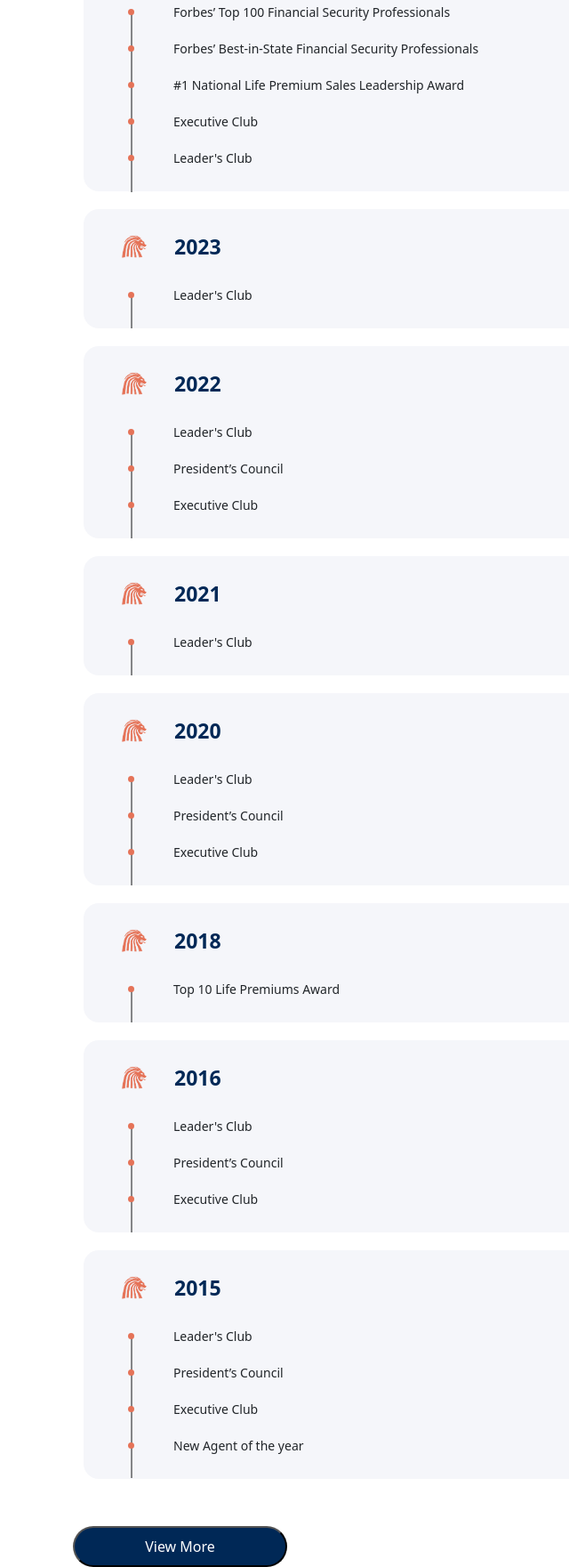
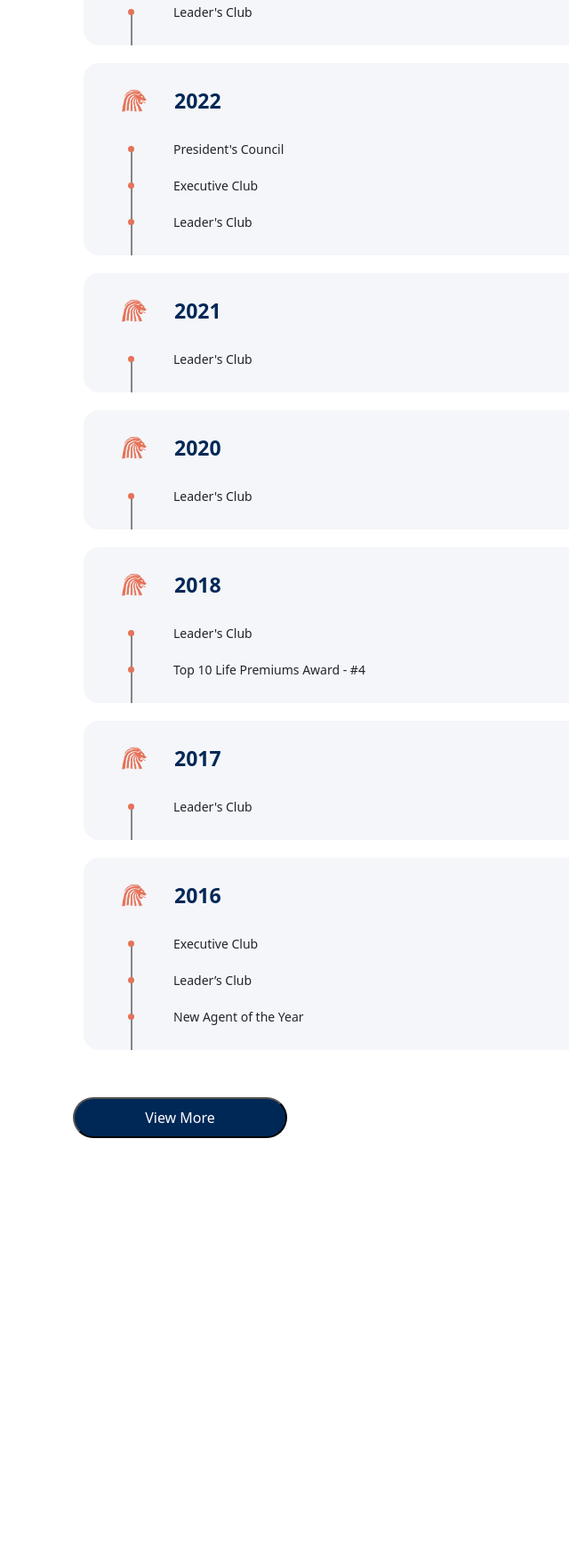
Before and after one commit to tovitovi/ARI-Timeline-Git, a website: page Eliz_torr.html in a window 1280 px wide. Shown: the part 227-1988 px from the top of the page at 89% size, without its empty margins (0-640 px from the left). After the commit the page ends 1506 px from the top, so only its background shows below. Drawn offline with nearby package versions, Linux system fonts and the light colour scheme.

Commit message:
Elizabeth Torres file done

```diff
--- a/Eliz_torr.html
+++ b/Eliz_torr.html
@@ -130,10 +130,10 @@
                     <li class="nav-item pill_one">
                         Eric Bouskila
                     </li>
-                    <li class="nav-item pill_two active">
+                    <li class="nav-item pill_two">
                         Marlene Windmiller
                     </li>
-                    <li class="nav-item pill_three">
+                    <li class="nav-item pill_three active">
                         Elizabeth Torres
                     </li>
                     <li class="nav-item pill_four">
@@ -163,29 +163,13 @@
                         <img src="ARILOGO.png" alt="Image Description" style="height: 40px; width: 44px;">
                     </div>
                     <div class="timeline-year" style="font-weight: 700;">
-                        2024
+                        2023
                     </div>
                 </div>
                 <div class=" container" id="content-timeline">
                     <!-- Need the line to fit the length of the content timeline. For some reason when I try to fix the height it completely dissapears-->
-                    <div class="line"></div>
-                    <div class="timeline-first-container xyz">
-                        <div class="circle"></div>
-                        <span class="timeline-text">Forbes’ Top 100 Financial Security Professionals</span>
-                    </div>
-                    <div class="timeline-second-container xyz">
-                        <div class="circle"></div>
-                        <span class="timeline-text">Forbes’ Best-in-State Financial Security Professionals</span>
-                    </div>
-                    <div class="timeline-third-container xyz">
-                        <div class="circle"></div>
-                        <span class="timeline-text">#1 National Life Premium Sales Leadership Award</span>
-                    </div>
-                    <div class="timeline-fourth-container xyz">
-                        <div class="circle"></div>
-                        <span class="timeline-text">Executive Club</span>
-                    </div>
-                    <div class="timeline-fifth-container xyz" style="margin-bottom: 0;">
+                    <div class="line" style="height: 38px;"></div>
+                    <div class="timeline-first-container xyz" style="margin-bottom: 0px;">
                         <div class="circle"></div>
                         <span class="timeline-text">Leader's Club</span>
                     </div>
@@ -198,12 +182,20 @@
                         <img src="ARILOGO.png" alt="Image Description" style="height: 40px; width: 44px;">
                     </div>
                     <div class="timeline-year" style="font-weight: 700;">
-                        2023
+                        2022
                     </div>
                 </div>
                 <div class=" container" id="content-timeline">
-                    <div class="line" style="height: 38px;"></div>
-                    <div class="timeline-first-container xyz" style="margin-bottom: 0;">
+                    <div class="line" style="height: 120px;"></div>
+                    <div class="timeline-first-container xyz">
+                        <div class="circle"></div>
+                        <span class="timeline-text">President's Council</span>
+                    </div>
+                    <div class="timeline-second-container xyz">
+                        <div class="circle"></div>
+                        <span class="timeline-text">Executive Club</span>
+                    </div>
+                    <div class="timeline-third-container xyz" style="margin-bottom: 0;">
                         <div class="circle"></div>
                         <span class="timeline-text">Leader's Club</span>
                     </div>
@@ -216,22 +208,14 @@
                         <img src="ARILOGO.png" alt="Image Description" style="height: 40px; width: 44px;">
                     </div>
                     <div class="timeline-year" style="font-weight: 700;">
-                        2022
+                        2021
                     </div>
                 </div>
                 <div class=" container" id="content-timeline">
-                    <div class="line" style="height: 120px;"></div>
-                    <div class="timeline-first-container xyz">
+                    <div class="line" style="height: 38px"></div>
+                    <div class="timeline-first-container xyz" style="margin-bottom: 0px;">
                         <div class="circle"></div>
                         <span class="timeline-text">Leader's Club</span>
-                    </div>
-                    <div class="timeline-second-container xyz">
-                        <div class="circle"></div>
-                        <span class="timeline-text">President’s Council</span>
-                    </div>
-                    <div class="timeline-third-container xyz" style="margin-bottom: 0;">
-                        <div class="circle"></div>
-                        <span class="timeline-text">Executive Club</span>
                     </div>
                 </div>
             </div>
@@ -242,7 +226,7 @@
                         <img src="ARILOGO.png" alt="Image Description" style="height: 40px; width: 44px;">
                     </div>
                     <div class="timeline-year" style="font-weight: 700;">
-                        2021
+                        2020
                     </div>
                 </div>
                 <div class=" container" id="content-timeline">
@@ -260,22 +244,18 @@
                         <img src="ARILOGO.png" alt="Image Description" style="height: 40px; width: 44px;">
                     </div>
                     <div class="timeline-year" style="font-weight: 700;">
-                        2020
+                        2018
                     </div>
                 </div>
                 <div class=" container" id="content-timeline">
-                    <div class="line" style="height: 120px;"></div>
+                    <div class="line" style="height: 79px;"></div>
                     <div class="timeline-first-container xyz">
                         <div class="circle"></div>
                         <span class="timeline-text">Leader's Club</span>
                     </div>
-                    <div class="timeline-second-container xyz">
+                    <div class="timeline-second-container xyz" style="margin-bottom: 0;">
                         <div class="circle"></div>
-                        <span class="timeline-text">President’s Council</span>
-                    </div>
-                    <div class="timeline-third-container xyz" style="margin-bottom: 0;">
-                        <div class="circle"></div>
-                        <span class="timeline-text">Executive Club</span>
+                        <span class="timeline-text">Top 10 Life Premiums Award - #4</span>
                     </div>
                 </div>
             </div>
@@ -286,19 +266,19 @@
                         <img src="ARILOGO.png" alt="Image Description" style="height: 40px; width: 44px;">
                     </div>
                     <div class="timeline-year" style="font-weight: 700;">
-                        2018
+                        2017
                     </div>
                 </div>
                 <div class=" container" id="content-timeline">
                     <div class="line" style="height: 38px;"></div>
                     <div class="timeline-first-container xyz" style="margin-bottom: 0;">
                         <div class="circle"></div>
-                        <span class="timeline-text">Top 10 Life Premiums Award</span>
+                        <span class="timeline-text">Leader's Club</span>
                     </div>
                 </div>
             </div>
 
-            <div class="card-seven abc">
+            <div class="card-eight abc">
                 <div class="content-timeline-header">
                     <div class="Ari-Logo">
                         <img src="ARILOGO.png" alt="Image Description" style="height: 40px; width: 44px;">
@@ -311,45 +291,15 @@
                     <div class="line" style="height: 120px;"></div>
                     <div class="timeline-first-container xyz">
                         <div class="circle"></div>
-                        <span class="timeline-text">Leader's Club</span>
+                        <span class="timeline-text">Executive Club</span>
                     </div>
                     <div class="timeline-second-container xyz">
                         <div class="circle"></div>
-                        <span class="timeline-text">President’s Council</span>
+                        <span class="timeline-text">Leader’s Club</span>
                     </div>
                     <div class="timeline-third-container xyz" style="margin-bottom: 0;">
                         <div class="circle"></div>
-                        <span class="timeline-text">Executive Club</span>
-                    </div>
-                </div>
-            </div>
-
-            <div class="card-eight abc">
-                <div class="content-timeline-header">
-                    <div class="Ari-Logo">
-                        <img src="ARILOGO.png" alt="Image Description" style="height: 40px; width: 44px;">
-                    </div>
-                    <div class="timeline-year" style="font-weight: 700;">
-                        2015
-                    </div>
-                </div>
-                <div class=" container" id="content-timeline">
-                    <div class="line" style="height: 160px;"></div>
-                    <div class="timeline-first-container xyz">
-                        <div class="circle"></div>
-                        <span class="timeline-text">Leader's Club</span>
-                    </div>
-                    <div class="timeline-second-container xyz">
-                        <div class="circle"></div>
-                        <span class="timeline-text">President’s Council</span>
-                    </div>
-                    <div class="timeline-third-container xyz">
-                        <div class="circle"></div>
-                        <span class="timeline-text">Executive Club</span>
-                    </div>
-                    <div class="timeline-third-container xyz" style="margin-bottom: 0;">
-                        <div class="circle"></div>
-                        <span class="timeline-text">New Agent of the year</span>
+                        <span class="timeline-text">New Agent of the Year</span>
                     </div>
                 </div>
             </div>
```
